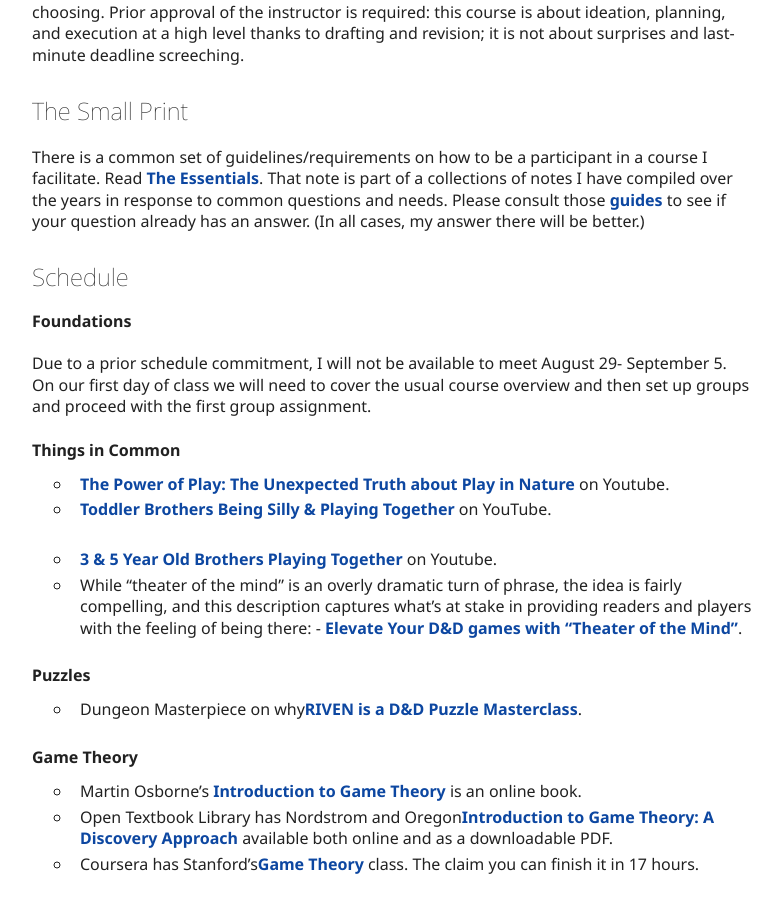
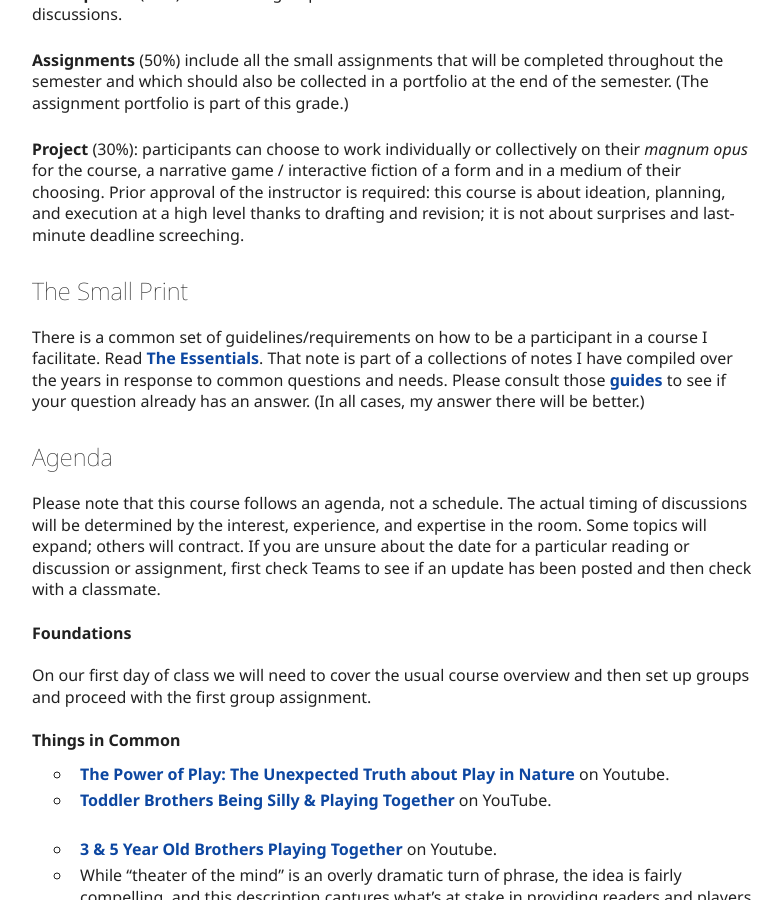
Before and after one commit to johnlaudun/jln, a Jekyll site: the page built from teaching/courses/370-games-syllabus.md, in a window 1280 px wide and 900 px high, scrolled down 2712 px. Shown: the whole window, without its empty margins (248-1030 px from the left). Built offline with Jekyll 4.4.1, drawn with Linux system fonts in a browser that asks for light colours; our own code applies the rules of GitHub Pages for plain Markdown files; some of the changed text lies outside the part shown.

Commit message:
Corrected citation.

```diff
--- a/teaching/courses/370-games-syllabus.md
+++ b/teaching/courses/370-games-syllabus.md
@@ -19,7 +19,13 @@
 
 ## Materials
 
-The list of materials, both physical and software, is long. Much of our reading will be in pieces either already available online and/or for download or provided via the Teams instance.
+There is a textbook for this class:
+
+Heussner, Tobias, Toiya Kristen Finley, Jennifer Brandes Hepler, and Ann Lemay. 2023. *The Game Narrative Toolbox*. Focal Press Game Design Workshops.
+
+As far as textbooks goes, it is a useful compromise. (Suggestions for better are welcome.) There will be additional readings available online, via portals like JSTOR, or under the files tab in our Teams instance.
+
+In addition to the textbook, there is also a list of materials:
 
 ### Hardware
 
@@ -49,12 +55,13 @@
 
 There is a common set of guidelines/requirements on how to be a participant in a course I facilitate. Read [The Essentials](https://johnlaudun.net/teaching/guides/essentials.html). That note is part of a collections of notes I have compiled over the years in response to common questions and needs. Please consult those [guides](https://johnlaudun.net/teaching/guides/) to see if your question already has an answer. (In all cases, my answer there will be better.)
 
+## Agenda
 
-## Schedule
+Please note that this course follows an agenda, not a schedule. The actual timing of discussions will be determined by the interest, experience, and expertise in the room. Some topics will expand; others will contract. If you are unsure about the date for a particular reading or discussion or assignment, first check Teams to see if an update has been posted and then check with a classmate.
 
 ### Foundations
 
-Due to a prior schedule commitment, I will not be available to meet August 29- September 5. On our first day of class we will need to cover the usual course overview and then set up groups and proceed with the first group assignment.
+On our first day of class we will need to cover the usual course overview and then set up groups and proceed with the first group assignment.
 
 ### Things in Common
 
```
Also changed, not shown: teaching/courses/432-syllabus.md (+1 -1 lines).
